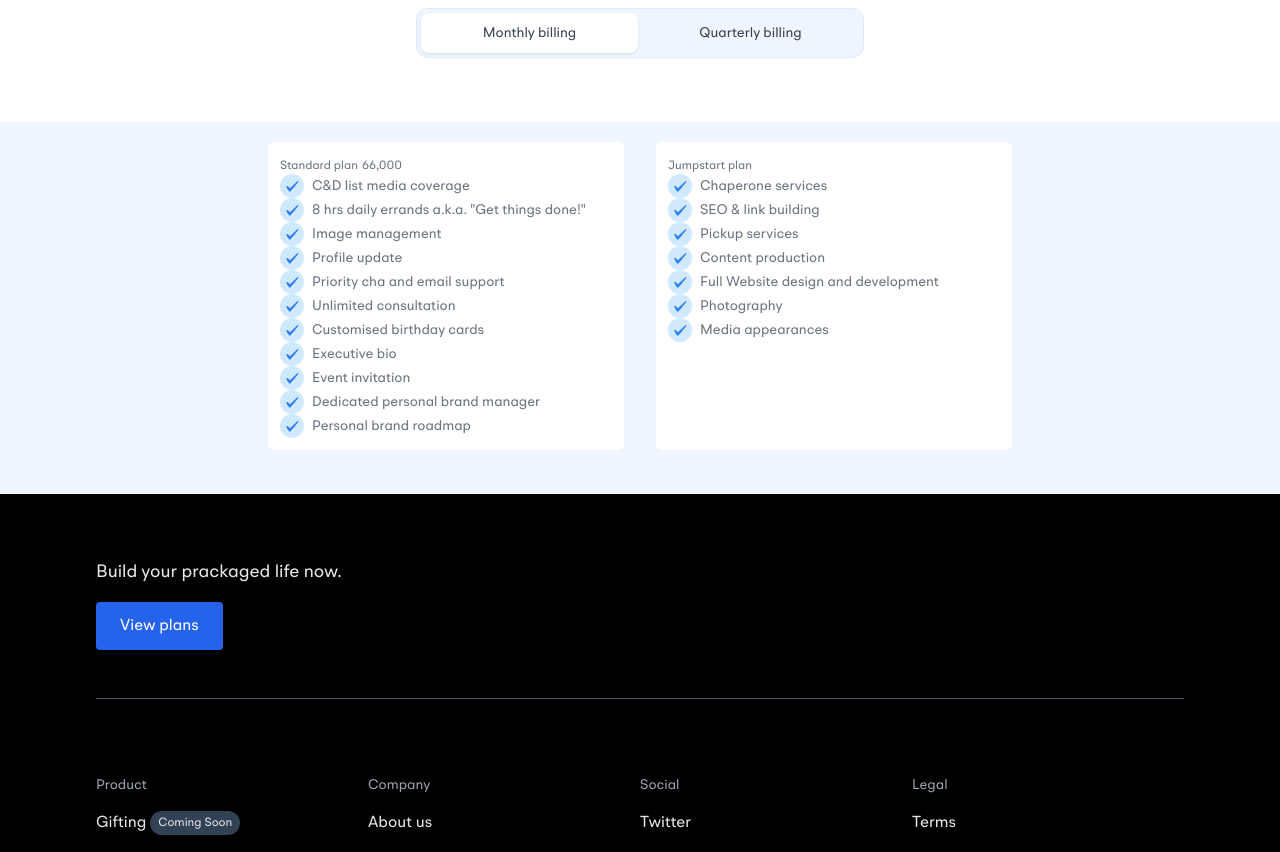
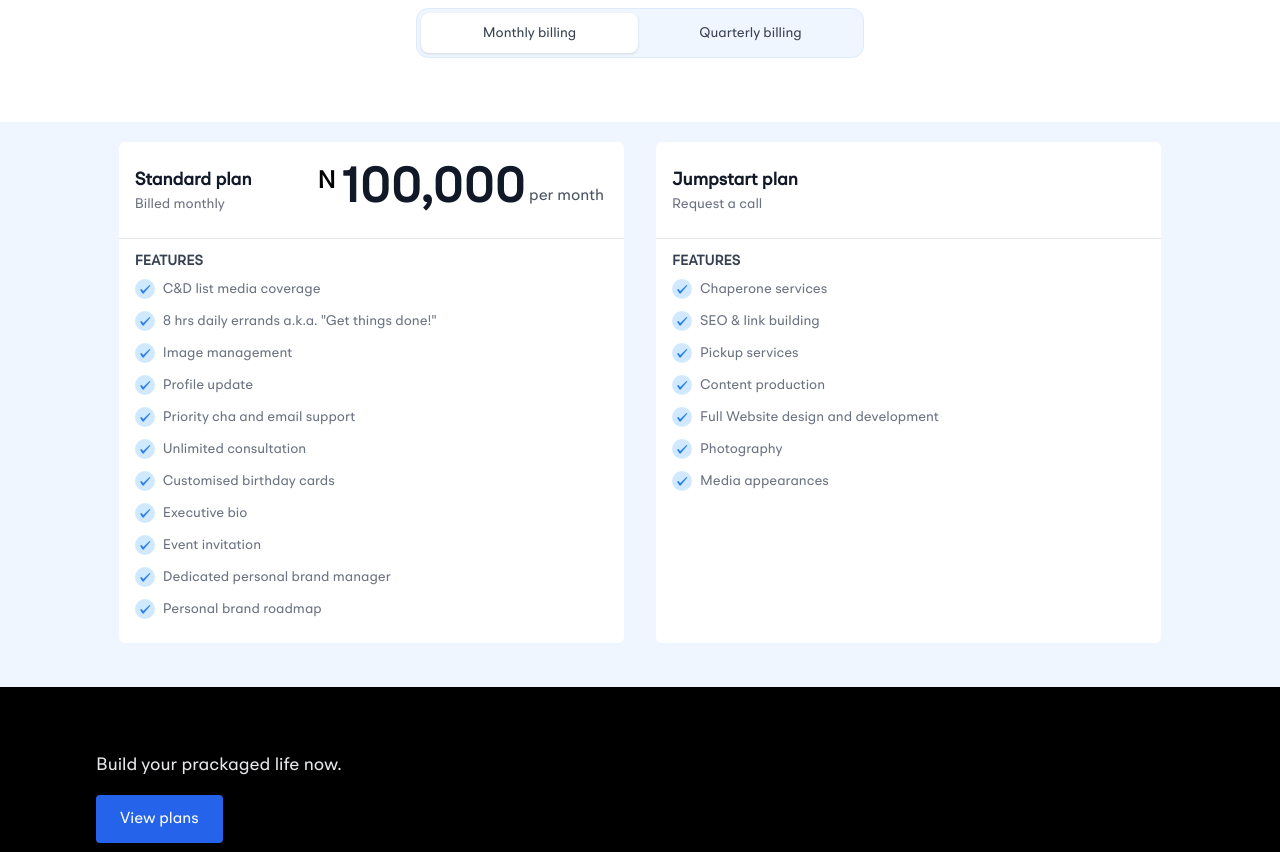
Before and after one commit to CyberGeni/prackage, a React (Vite) app: page /pricing in a window 1280 px wide. Shown: the part 620-1472 px from the top of the page. Built offline with nearby package versions, Linux system fonts and the light colour scheme.

Commit message:
done with card ui, next up: buttons

```diff
--- a/src/components/Tab.jsx
+++ b/src/components/Tab.jsx
@@ -11,7 +11,7 @@ export default function HorizontalTab() {
       {
         id: 1,
         type: "Standard plan",
-        price: "66,000",
+        price: "100,000",
         billing: "Billed monthly",
         features: [
           "C&D list media coverage",
@@ -47,8 +47,8 @@ export default function HorizontalTab() {
       {
         id: 1,
         type: "Standard plan",
-        price: "100,000",
-        billing: "Billed monthly",
+        price: "66,000",
+        billing: "Billed quarterly",
         features: [
           "C&D list media coverage",
           '8 hrs daily errands a.k.a. "Get things done!"',
@@ -62,6 +62,7 @@ export default function HorizontalTab() {
           "Dedicated personal brand manager",
           "Personal brand roadmap",
         ],
+        button: "Pay now",
       },
       {
         id: 2,
@@ -77,6 +78,7 @@ export default function HorizontalTab() {
           "Photography",
           "Media appearances",
         ],
+        button: "Request a call",
       },
     ],
   });
@@ -110,30 +112,47 @@ export default function HorizontalTab() {
             <Tab.Panel
               key={idx}
               className={classNames(
-                "rounded-xl p-3 w-3/5 mx-auto ",
+                "rounded-xl p-3 w-4/5 md:w-5/6 mx-auto ",
                 "ring-white ring-opacity-60 ring-offset-2 ring-offset-blue-100 focus:outline-none focus:ring-2"
               )}
             >
-              <section className="w-full grid gap-8 md:grid-cols-2">
+              <section className="grid gap-6 md:gap-8 md:grid-cols-2">
                 {billing.map((bill) => (
                   <div
                     key={billing.id}
-                    className="relative rounded-md p-3 bg-white"
+                    className="relative rounded-md bg-white"
                   >
-                    <h3 className="text-sm font-medium leading-5">
-                      {bill.title}
-                    </h3>
+                    <div className="flex justify-between items-center px-4 py-6 border-b gap-1">
+                      <div>
+                        <h3 className="text-lg font-bold text-gray-900">
+                          {bill.type}
+                        </h3>
+                        <p className="text-sm text-gray-500">
+                          {bill.billing}
+                        </p>
+                      </div>
+                      <div className="flex justify-end flex-wrap items-start">
+                        {bill.price &&
+                          <span className="text-2xl font-extrabold mx-1">N</span>
+                        }
+                        <p className="text-2xl sm:text-3xl lg:text-5xl font-extrabold text-gray-900">
+                          {bill.price}
+                        </p>
+                        {bill.price &&
+                          <span className="self-end text-gray-600 mb-1.5 mx-1">per month</span>
+                        }
+                      </div>
+                    </div>
+                    <h4 className="text-sm font-bold text-gray-700 px-4 pt-3 pb-2">FEATURES</h4>
+                    <div className="grid space-y-3 px-4">
 
-                    <ul className="mt-1 flex space-x-1 text-xs font-normal leading-4 text-gray-500">
-                      <li>{bill.type}</li>
-                      <li>{bill.price}</li>
-                    </ul>
-                    {bill.features.map((feature) => (
+                      {bill.features.map((feature) => (
                       <div
                         key={feature}
                         className="flex items-center space-x-2"
                       >
                         <svg
+                          className="w-5 h-5"
                           width="24"
                           height="24"
                           viewBox="0 0 24 24"
@@ -148,21 +167,20 @@ export default function HorizontalTab() {
                             fill="#2F80ED"
                           />
                         </svg>
-                        <p className="text-sm font-normal leading-5 text-gray-500">
+                        <p className="text-wrap w-fit text-sm font-normal leading-5 text-gray-500">
                           {feature}
                         </p>
                       </div>
                     ))}
-                    <a
-                      href="#"
-                      className={classNames(
-                        "absolute inset-0 rounded-md",
-                        "ring-blue-400 focus:z-10 focus:outline-none focus:ring-2"
-                      )}
-                    />
+                    </div>
+                    <div>
+                      <button></button>
+                      <button></button>
+                    </div>
                   </div>
                 ))}
               </section>
+
             </Tab.Panel>
           ))}
         </Tab.Panels>
```
